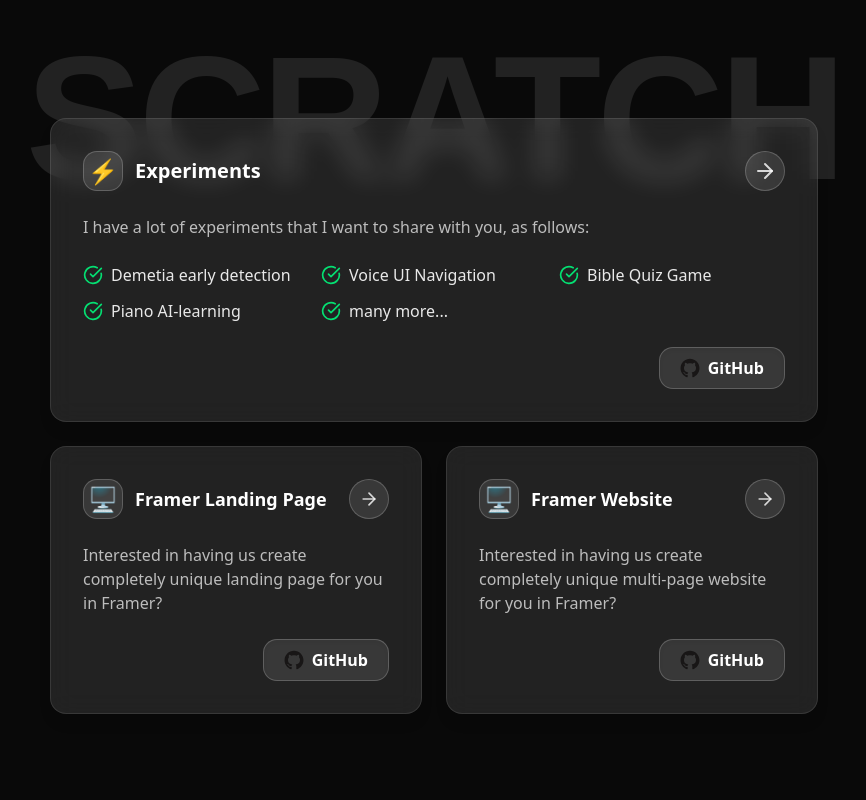
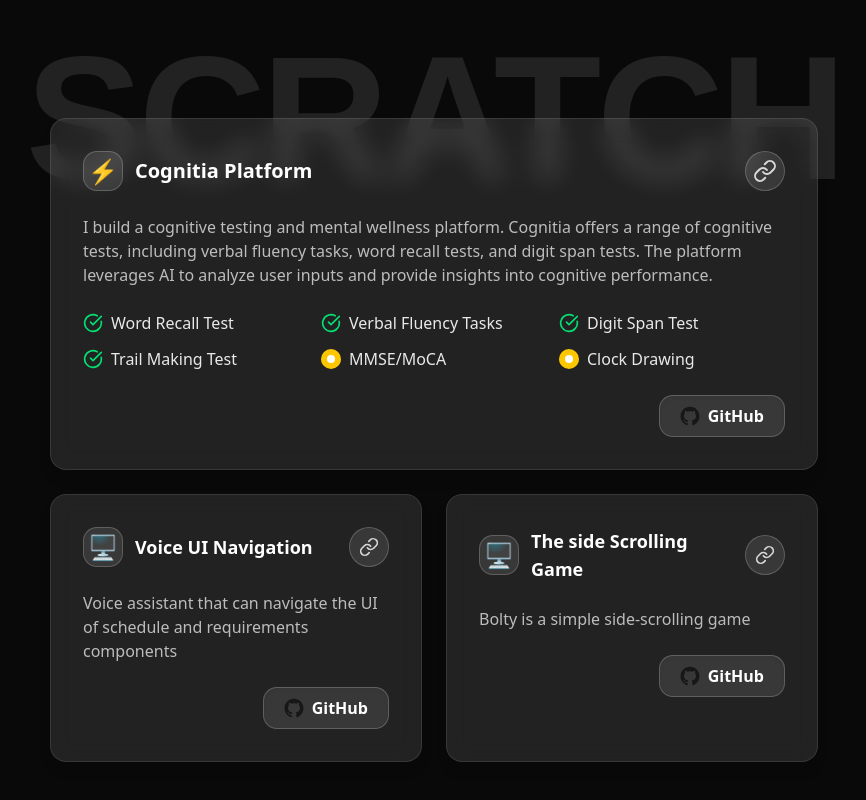
Before and after one commit to ekaone/prasetia-me, a Next.js app: page / in a window 1280 px wide. Shown: the part 864-1664 px from the top of the page, without its empty margins (206-1072 px from the left). Before the commit the page ends 1626 px from the top, so only its background shows below. Built offline with nearby package versions, Linux system fonts and the light colour scheme; a web font is replaced by a local one.

Commit message:
update card link

```diff
--- a/components/scratch.tsx
+++ b/components/scratch.tsx
@@ -1,21 +1,45 @@
 import Image from "next/image";
-import { CheckCircle, ArrowRight } from "lucide-react";
+import { CheckCircle, Link as LinkIcon } from "lucide-react";
+import Link from "next/link";
 
-function Feature({ children }: { children: React.ReactNode }) {
+function Feature({
+  children,
+  comingSoon,
+}: {
+  children: React.ReactNode;
+  comingSoon?: boolean;
+}) {
   return (
     <div className="flex items-center gap-2 text-white/90 text-base">
-      <CheckCircle className="text-green-400 w-5 h-5" />
+      {comingSoon ? (
+        <div className="w-5 h-5 rounded-full bg-yellow-400 flex items-center justify-center">
+          <div className="w-2 h-2 rounded-full bg-white" />
+        </div>
+      ) : (
+        <CheckCircle className="text-green-400 w-5 h-5" />
+      )}
       <span>{children}</span>
     </div>
   );
 }
 
-function GitHubButton({ children }: { children: React.ReactNode }) {
+function GitHubButton({
+  children,
+  link,
+}: {
+  children: React.ReactNode;
+  link: string;
+}) {
   return (
-    <div className="bg-white/10 border border-white/20 rounded-xl px-5 py-2 text-white font-semibold text-base shadow-inner flex items-center gap-2">
+    <Link
+      href={link}
+      target="_blank"
+      rel="noopener noreferrer"
+      className="bg-white/10 border border-white/20 rounded-xl px-5 py-2 text-white font-semibold text-base shadow-inner flex items-center gap-2"
+    >
       <Image src="/github.svg" alt="GitHub" width={20} height={20} />
       {children}
-    </div>
+    </Link>
   );
 }
 
@@ -26,29 +50,50 @@ function TopCard() {
         <div className="w-10 h-10 rounded-xl bg-white/10 flex items-center justify-center text-2xl text-white border border-white/20">
           <span>⚡</span>
         </div>
-        <span className="text-white font-bold text-xl flex-1">Experiments</span>
-        <button className="w-10 h-10 rounded-full bg-white/10 flex items-center justify-center border border-white/20 text-white/80 hover:bg-white/20 transition">
-          <ArrowRight className="w-6 h-6" />
-        </button>
+        <span className="text-white font-bold text-xl flex-1">
+          Cognitia Platform
+        </span>
+        <Link
+          href="https://www.cognitia.space/"
+          target="_blank"
+          rel="noopener noreferrer"
+          className="w-10 h-10 rounded-full bg-white/10 flex items-center justify-center border border-white/20 text-white/80 hover:bg-white/20 transition"
+        >
+          <LinkIcon className="w-6 h-6" />
+        </Link>
       </div>
       <p className="text-white/70 mb-2">
-        I have a lot of experiments that I want to share with you, as follows:
+        I build a cognitive testing and mental wellness platform. Cognitia
+        offers a range of cognitive tests, including verbal fluency tasks, word
+        recall tests, and digit span tests. The platform leverages AI to analyze
+        user inputs and provide insights into cognitive performance.
       </p>
       <div className="grid grid-cols-2 md:grid-cols-3 gap-3 mb-2">
-        <Feature>Demetia early detection</Feature>
-        <Feature>Voice UI Navigation</Feature>
-        <Feature>Bible Quiz Game</Feature>
-        <Feature>Piano AI-learning</Feature>
-        <Feature>many more...</Feature>
+        <Feature>Word Recall Test</Feature>
+        <Feature>Verbal Fluency Tasks</Feature>
+        <Feature>Digit Span Test</Feature>
+        <Feature>Trail Making Test</Feature>
+        <Feature comingSoon>MMSE/MoCA</Feature>
+        <Feature comingSoon>Clock Drawing</Feature>
       </div>
       <div className="flex justify-end">
-        <GitHubButton>GitHub</GitHubButton>
+        <GitHubButton link="https://github.com/ekaone/cognitia">
+          GitHub
+        </GitHubButton>
       </div>
     </div>
   );
 }
 
-function ServiceCard({ title, desc }: { title: string; desc: string }) {
+function ServiceCard({
+  title,
+  desc,
+  link,
+}: {
+  title: string;
+  desc: string;
+  link: string;
+}) {
   return (
     <div className="backdrop-blur-md bg-white/10 rounded-2xl shadow-lg p-8 border border-white/10 w-full flex flex-col gap-4 relative">
       <div className="flex items-center gap-3 mb-2">
@@ -56,13 +101,18 @@ function ServiceCard({ title, desc }: { title: string; desc: string }) {
           <span>🖥️</span>
         </div>
         <span className="text-white font-bold text-lg flex-1">{title}</span>
-        <button className="w-10 h-10 rounded-full bg-white/10 flex items-center justify-center border border-white/20 text-white/80 hover:bg-white/20 transition">
-          <ArrowRight className="w-5 h-5" />
-        </button>
+        <Link
+          href="https://www.cognitia.space/"
+          target="_blank"
+          rel="noopener noreferrer"
+          className="w-10 h-10 rounded-full bg-white/10 flex items-center justify-center border border-white/20 text-white/80 hover:bg-white/20 transition"
+        >
+          <LinkIcon className="w-5 h-5" />
+        </Link>
       </div>
       <p className="text-white/70 mb-2">{desc}</p>
       <div className="flex justify-end">
-        <GitHubButton>GitHub</GitHubButton>
+        <GitHubButton link={link}>GitHub</GitHubButton>
       </div>
     </div>
   );
@@ -80,12 +130,14 @@ export default function Scratch() {
         <TopCard />
         <div className="w-full max-w-3xl grid grid-cols-1 md:grid-cols-2 gap-6">
           <ServiceCard
-            title="Framer Landing Page"
-            desc="Interested in having us create completely unique landing page for you in Framer?"
+            title="Voice UI Navigation"
+            desc="Voice assistant that can navigate the UI of schedule and requirements components"
+            link="https://github.com/ekaone/ai-voice-ui-navigation"
           />
           <ServiceCard
-            title="Framer Website"
-            desc="Interested in having us create completely unique multi-page website for you in Framer?"
+            title="The side Scrolling Game"
+            desc="Bolty is a simple side-scrolling game"
+            link="https://github.com/ekaone/fly-with-bolty"
           />
         </div>
       </div>
```
